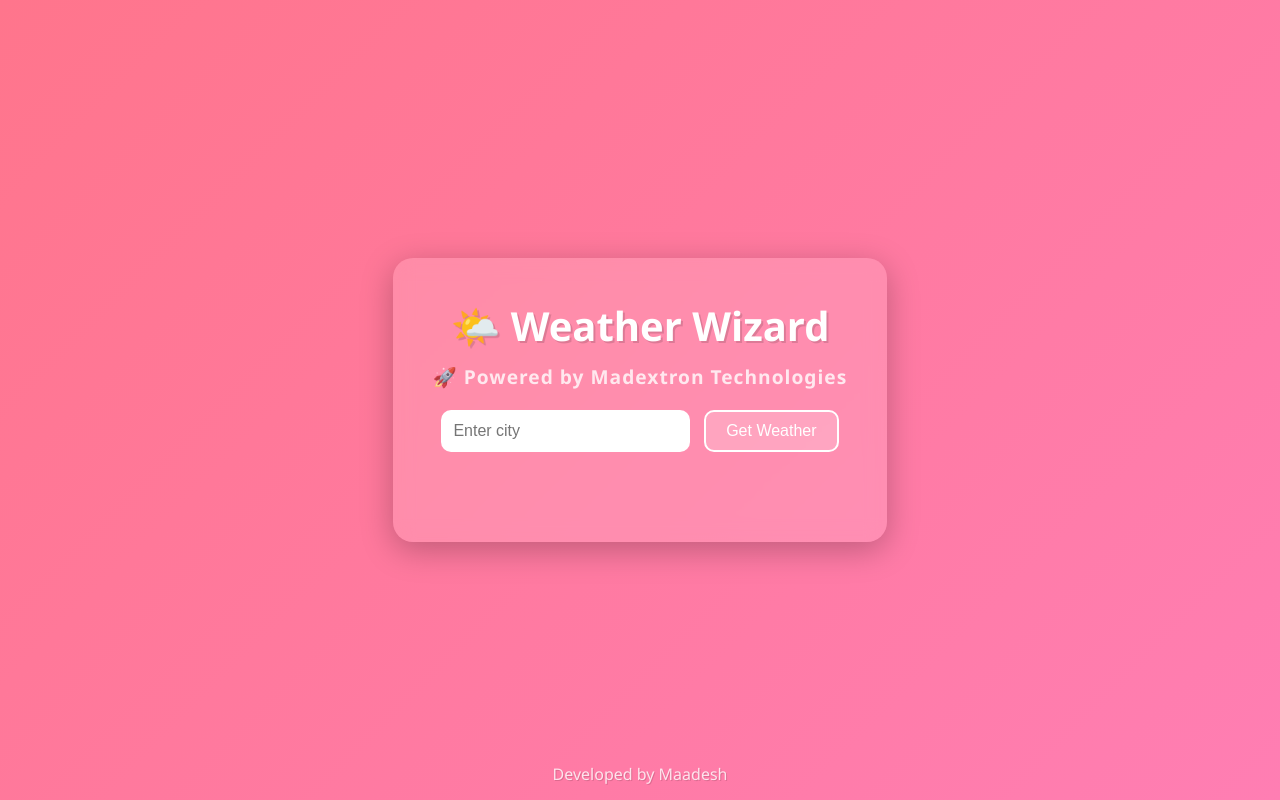
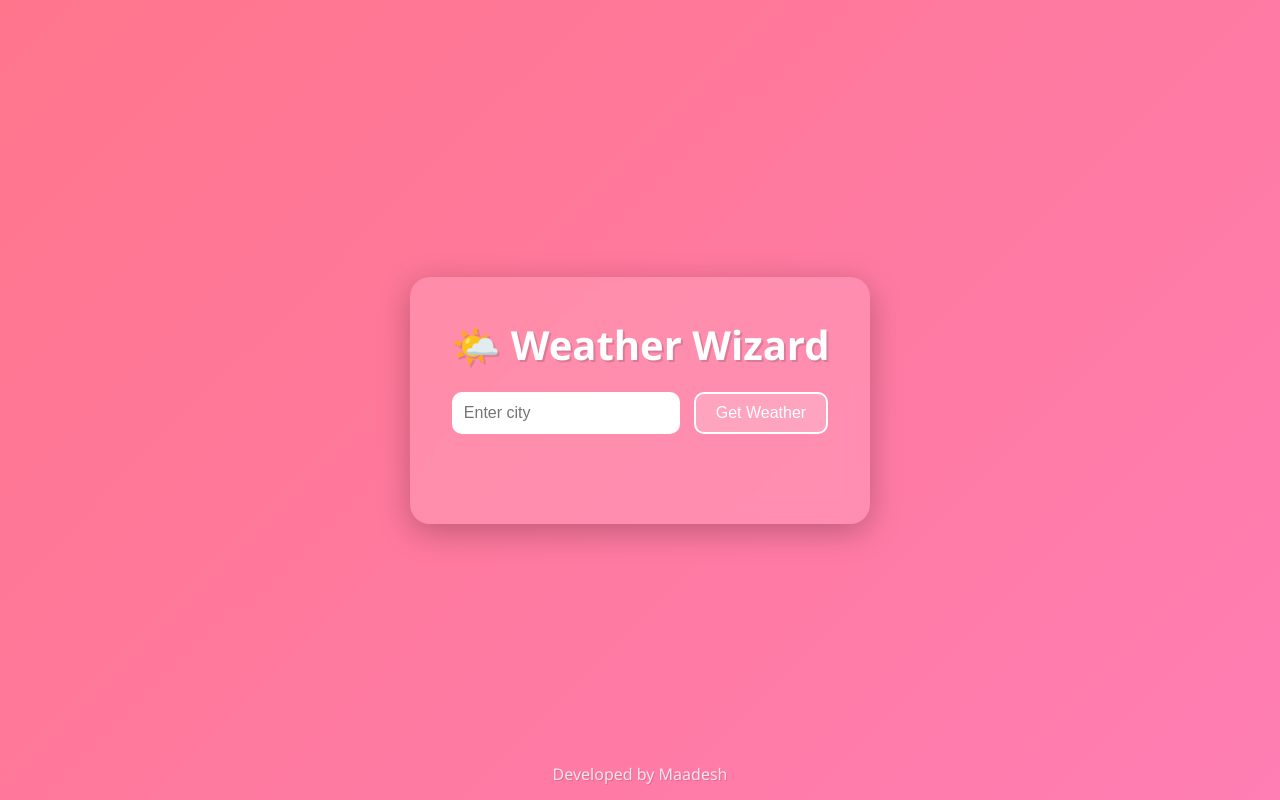
Before and after one commit to Madex-Tech/Weather-App, a plain HTML site: page index.html in a window 1280 px wide. Drawn offline with Linux system fonts and the light colour scheme.

Commit message:
Update index.html

```diff
--- a/index.html
+++ b/index.html
@@ -115,7 +115,7 @@
   <!-- Weather App Main UI -->
   <div class="container">
     <h1>🌤️ Weather Wizard</h1>
-    <div class="brand">🚀 Powered by Madextron Technologies</div>
+    <div class="brand"></div>
 
     <input type="text" id="city" placeholder="Enter city">
     <button onclick="getWeather()">Get Weather</button>
```
